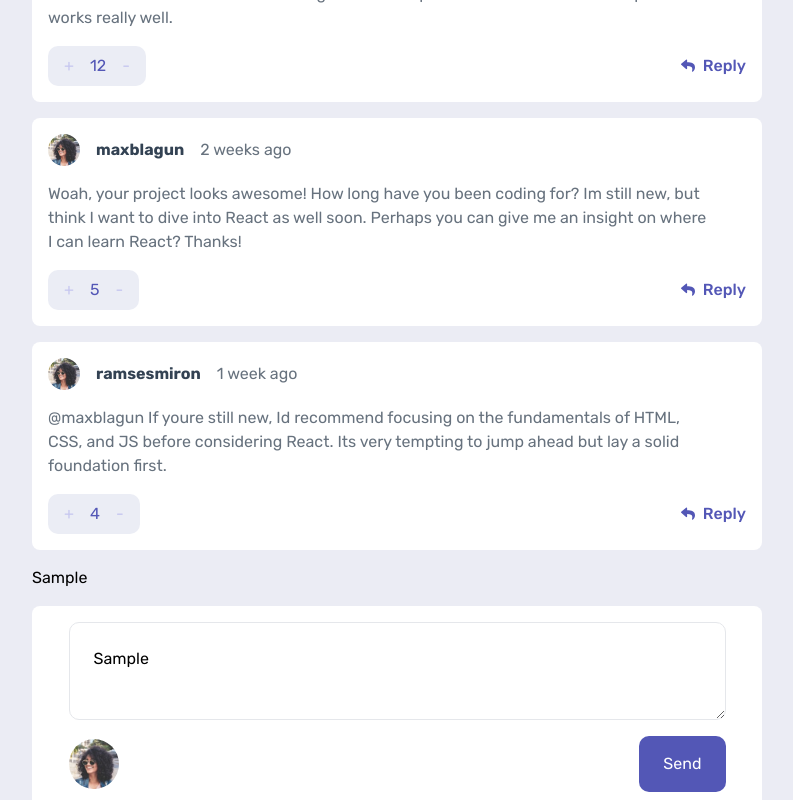
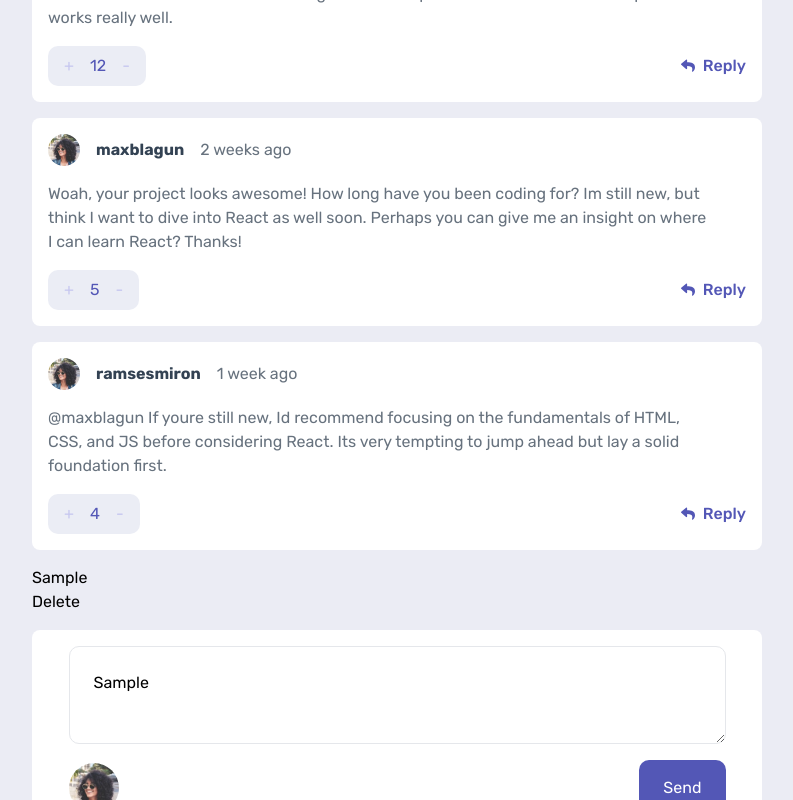
Before and after one commit to Bachidze/InteractiveCommentsApp, a Next.js app: page / in a window 1280 px wide. Both pictures are taken after typing "Sample" into the empty fields and a click on the button "Send". Shown: the part 138-938 px from the top of the page, without its empty margins (243-1036 px from the left). Built offline with nearby package versions, Linux system fonts and the light colour scheme.

Commit message:
Feat(Add):DeleteFunc

```diff
--- a/app/components/organisms/Card.tsx
+++ b/app/components/organisms/Card.tsx
@@ -28,6 +28,10 @@ export default function Card() {
       setCard((prev) => [...prev, newCardObj]);
     }
   };
+
+  const handleDelete = (id:number) => {
+    setCard(prev => prev.filter(el => el.id !== Number(id)))
+  }
 
   const handleKeyDown = (e: React.KeyboardEvent<HTMLTextAreaElement>) => {
     if (e.key === "Enter" && !e.shiftKey) {
@@ -89,7 +93,12 @@ export default function Card() {
 
       {card.map((el) => (
         <div key={el.id}>
+        <div>
           <h1>{el.ParaGraph}</h1>
+        </div>
+        <div>
+          <button onClick={() => handleDelete(el.id)}>Delete</button>
+        </div>
         </div>
       ))}
 
```
